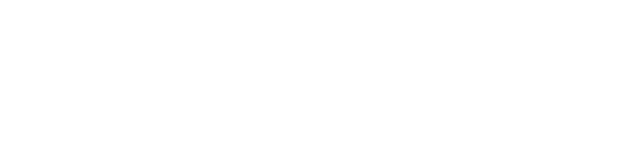
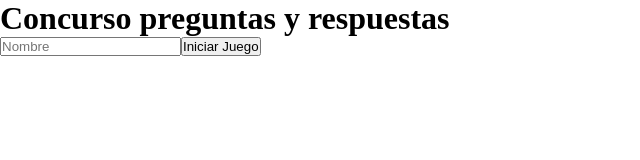
Before and after one commit to vicrocsal/laboratorio_js, a plain HTML site: page index.html in a window 1280 px wide. Shown: the whole page, without its empty margins (0-640 px from the left). Drawn offline with Linux system fonts and the light colour scheme.

Commit message:
added view logic -> /views/vistaLogin &

```diff
--- /dev/null
+++ b/js/controllers/controladorLogin.js
@@ -0,0 +1,7 @@
+const inicioJuego = () => {
+    const nombreIngresado = document.querySelector('#campo-nombre').value;
+
+    nombreIngresado ? alert(nombreIngresado) : alert("Ingrese un nombre");
+}
+
+export {inicioJuego};
--- a/js/index.js
+++ b/js/index.js
@@ -1 +1,3 @@
-alert("prueba")
+import { vistaLogin } from "./views/vistaLogin.js";
+
+vistaLogin();
--- /dev/null
+++ b/js/views/vistaLogin.js
@@ -0,0 +1,47 @@
+import {inicioJuego} from "../controllers/controladorLogin.js";
+
+const vistaLogin = () => {
+    const contenedorPrincipal = document.querySelector('#container');
+
+    // const contenedorForm = document.createElement("h1");
+    // contenedorForm.textContent = "Login";
+
+    // contenedorPrincipal.append(contenedorForm);
+
+    const contenedorForm = document.createElement("div");
+    contenedorForm.classList.add("container-form");
+    contenedorPrincipal.appendChild(contenedorForm);
+
+    const titulo = document.createElement("h1");
+    titulo.classList.add("titulo")
+    titulo.textContent = "Concurso preguntas y respuestas";
+
+    const formulario = document.createElement("div");
+    formulario.classList.add("form");
+
+    const campoNombre = document.createElement("input");
+    campoNombre.setAttribute("id","campo-nombre");
+    campoNombre.setAttribute("type", "text");
+    campoNombre.setAttribute("placeholder", "Nombre");
+
+    const button = document.createElement("button");
+    button.classList.add("button");
+    button.textContent = "Iniciar Juego";
+    button.addEventListener("click", (event) => {
+        inicioJuego();
+    });
+
+    formulario.appendChild(campoNombre);
+    formulario.appendChild(button);
+
+    contenedorForm.appendChild(titulo);
+    contenedorForm.appendChild(formulario);
+
+
+
+
+
+}
+
+
+export {vistaLogin};
```
Also changed, not shown: index.html (line endings or trailing spaces).
